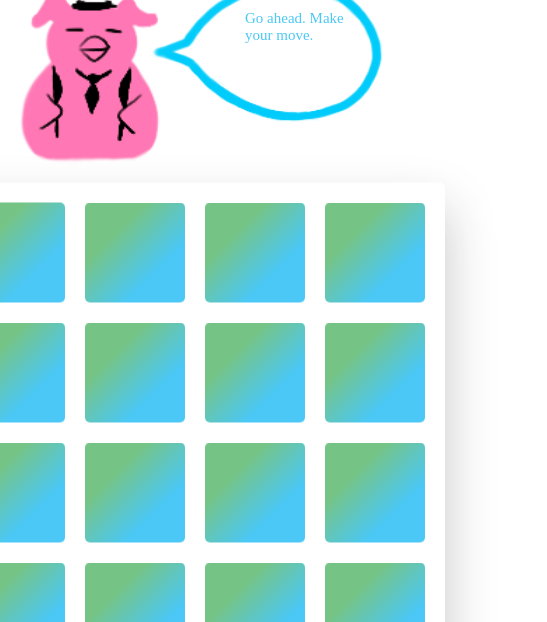
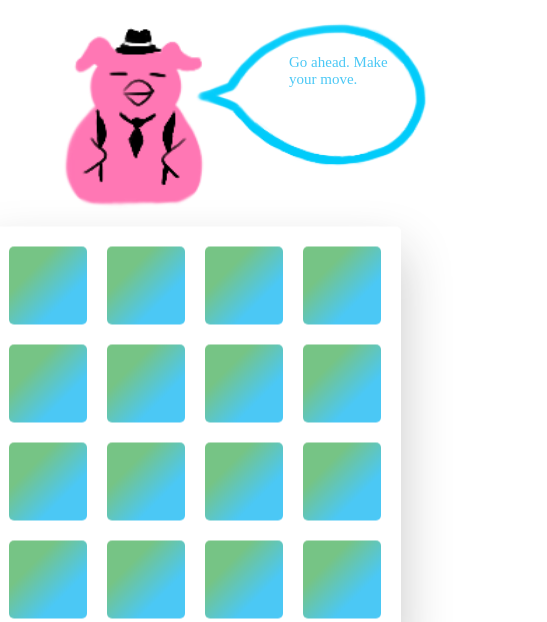
Before and after one commit to kaylynqn/QNDesigns, a plain HTML site: page Game/PigDuck'sGame.html in a window 390 px wide. Shown: the part 222-844 px from the top of the page, 547 px wide, since content can reach past the window. Drawn offline with Linux system fonts and the light colour scheme.

Commit message:
Tried making it more responsive

```diff
--- a/Game/game.css
+++ b/Game/game.css
@@ -125,8 +125,10 @@ button {
 
 .card {
     position: relative;
-    width: 100px;
-    height: 100px;
+    width: 20vw;
+    height: 20vw;
+    max-width: 100px;
+    max-height: 100px;
     cursor: pointer;
 }
 
```
